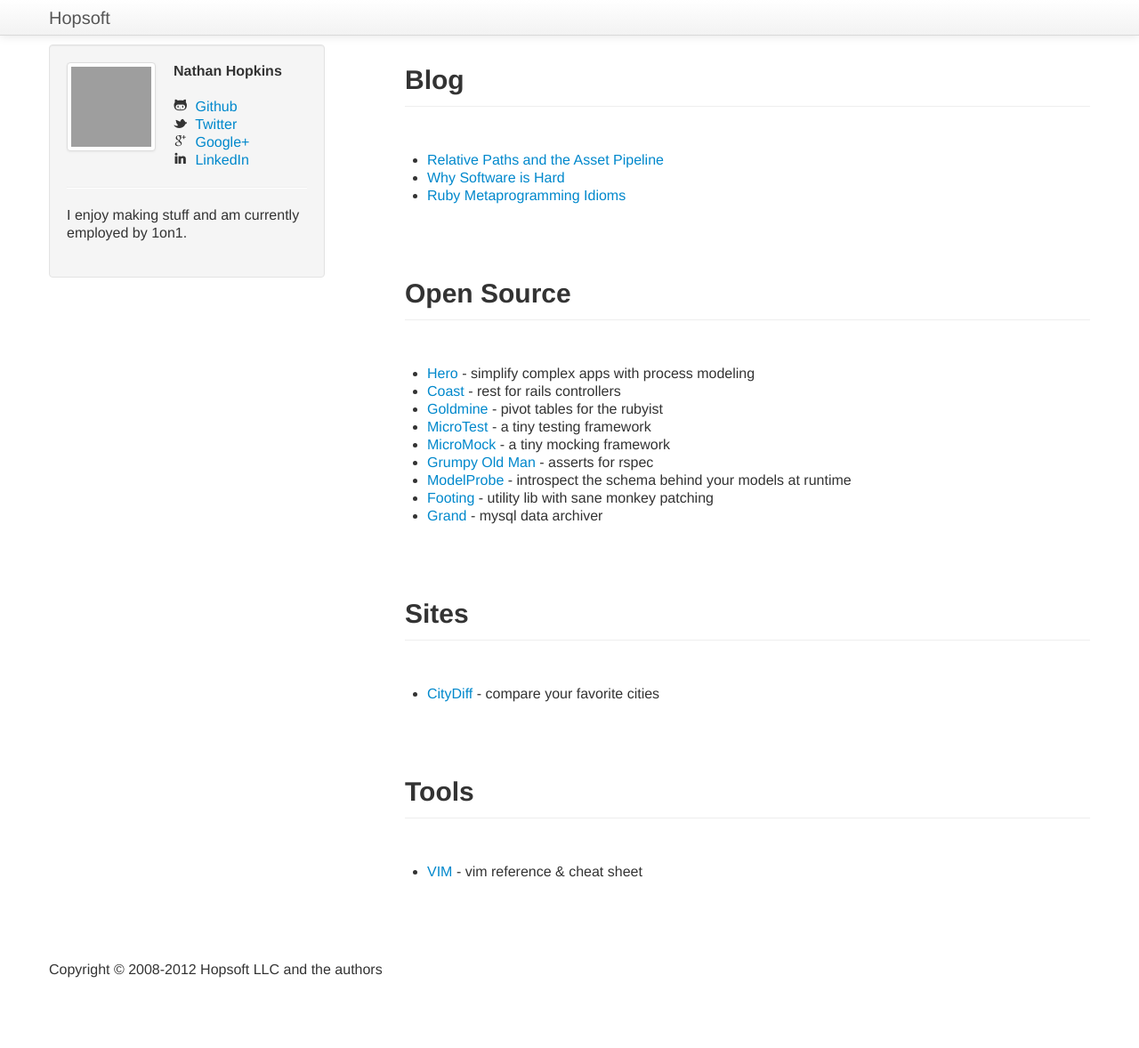
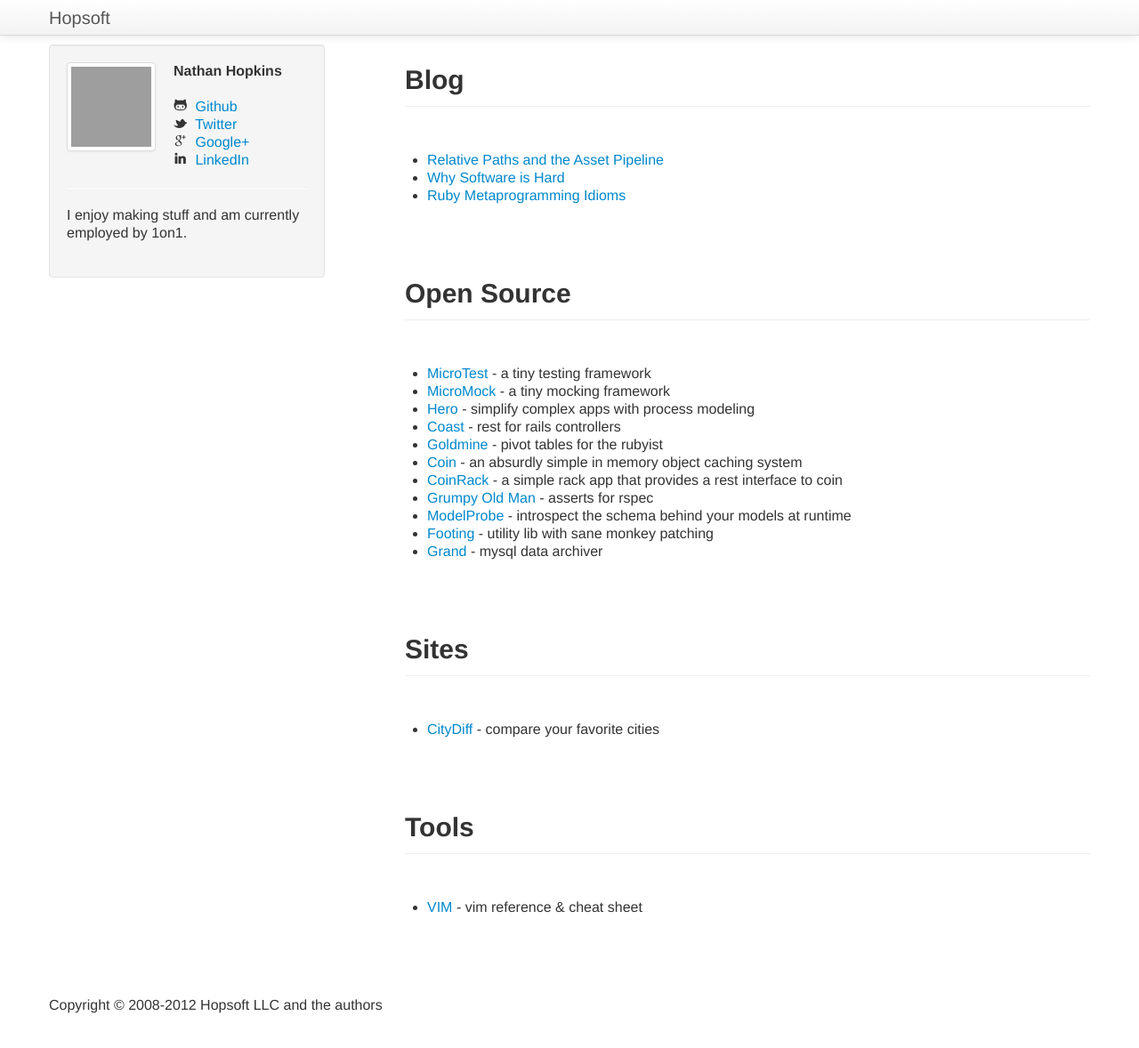
Before and after one commit to hopsoft/hopsoft.github.io, a Jekyll site: the page built from index.markdown, in a window 1280 px wide and 1190 px high. Shown: the top 1178 px of the window at 89% size. Built offline with Jekyll 4.4.1, drawn with Linux system fonts in a browser that asks for light colours; grey boxes are pictures that could not be loaded.

Commit message:
Added links to the coin gems.

```diff
--- a/index.markdown
+++ b/index.markdown
@@ -34,6 +34,14 @@
     <h2 class="page-header">Open Source</h2><br />
     <ul>
       <li>
+        <a href="http://hopsoft.github.com/micro_test">MicroTest</a>
+        - a tiny testing framework
+      </li>
+      <li>
+        <a href="http://hopsoft.github.com/micro_mock">MicroMock</a>
+        - a tiny mocking framework
+      </li>
+      <li>
         <a href="http://hopsoft.github.com/hero/">Hero</a>
         - simplify complex apps with process modeling
       </li>
@@ -46,12 +54,12 @@
         - pivot tables for the rubyist
       </li>
       <li>
-        <a href="http://hopsoft.github.com/micro_test">MicroTest</a>
-        - a tiny testing framework
+        <a href="https://github.com/hopsoft/coin">Coin</a>
+        - an absurdly simple in memory object caching system
       </li>
       <li>
-        <a href="http://hopsoft.github.com/micro_mock">MicroMock</a>
-        - a tiny mocking framework
+        <a href="https://github.com/hopsoft/coin_rack">CoinRack</a>
+        - a simple rack app that provides a rest interface to coin
       </li>
       <li>
         <a href="http://hopsoft.github.com/grumpy_old_man">Grumpy Old Man</a>
```
